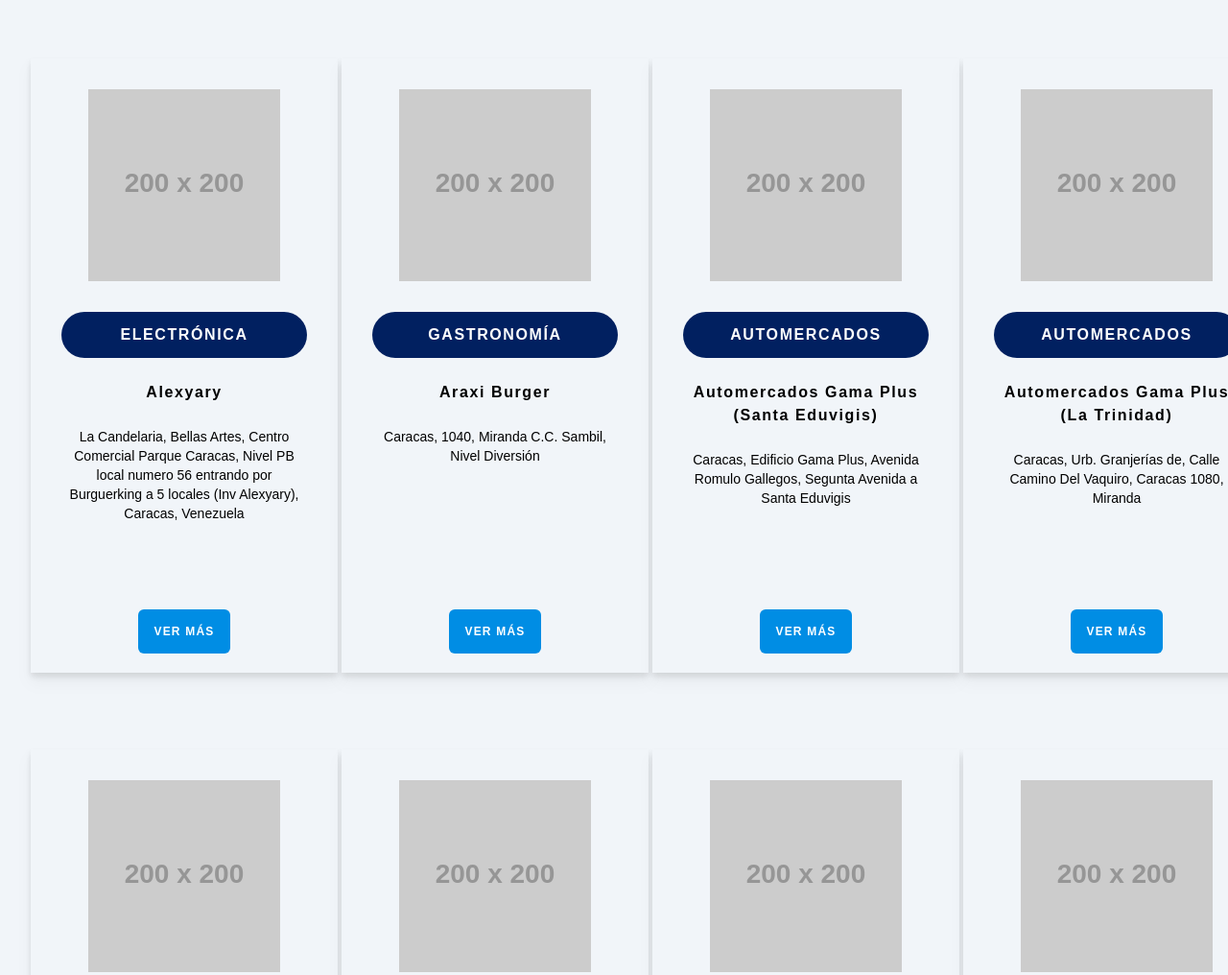
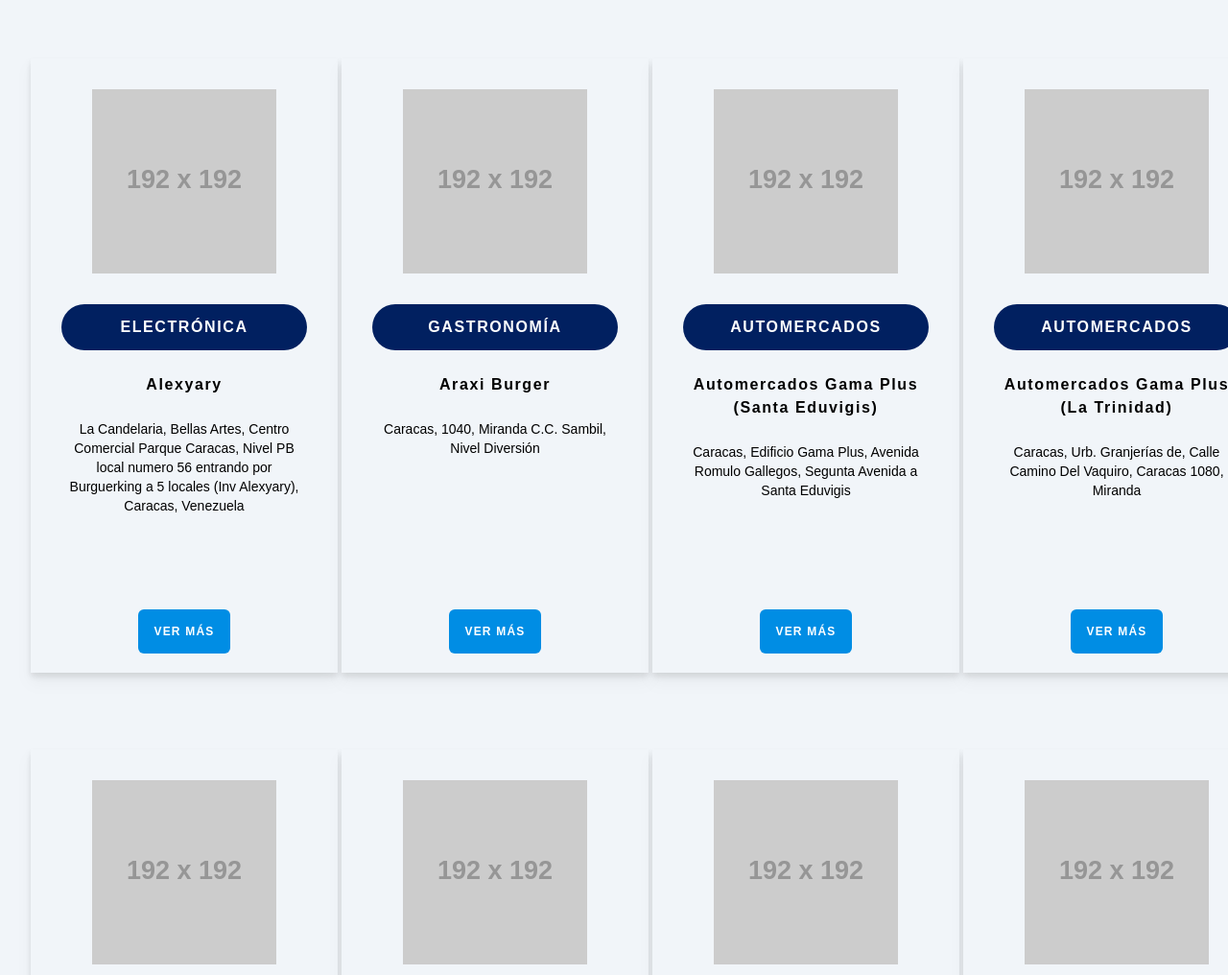
Before and after one commit to Topdashcity/topdashcity.github.io, an Astro site: page /directorio in a window 1280 px wide. Shown: the part 1030-2046 px from the top of the page at 96% size. Built offline with nearby package versions, Linux system fonts and the light colour scheme; Astro itself is replaced by a stand-in of ours; placeholder pictures from the web are drawn by us.

Commit message:
Add logo to commerce card

```diff
--- a/src/components/Card.astro
+++ b/src/components/Card.astro
@@ -3,7 +3,7 @@
 	tag = 'Tag',
 	name = 'Commerce',
 	address = 'This is the address',
-	image = 'https://via.placeholder.com/200x200.png',
+	image = 'https://via.placeholder.com/192x192.png?text=Logo+Not+Available',
 	cta = '/directorio'
 } = Astro.props
 ---
@@ -11,7 +11,7 @@
 <div class="w-[20rem] h-[40rem] m-8 p-8 bg-slate drop-shadow-lg text-center">
 	<div class="flex flex-col justify-between h-full">
 		<div>
-			<img class="mx-auto mb-8" src={ image } alt="Logo">
+			<img class="mx-auto mb-8 w-48" src={ image } alt="Logo">
 			<div class="uppercase font-bold tracking-widest rounded-full bg-accent text-white h-12 py-3">
 				{ tag }
 			</div>
```
